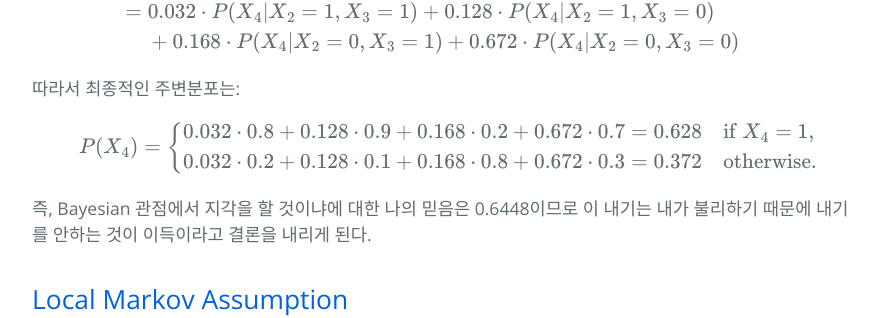
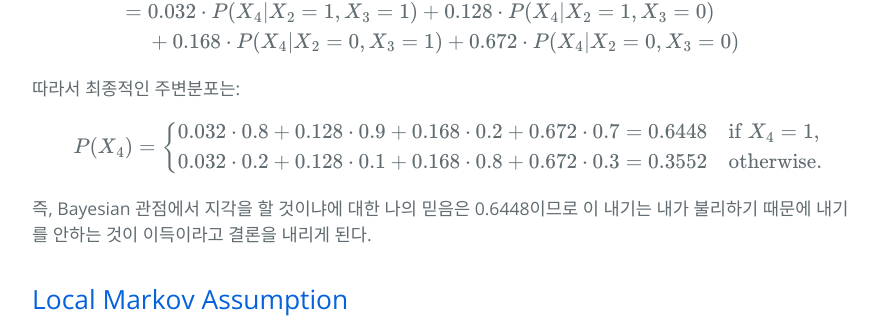
Before and after one commit to hcnoh/hcnoh.github.io, a Jekyll site: the page built from _posts/2020-01-26-graphical-model-01.md, in a window 1280 px wide and 900 px high, scrolled down 4967 px. Shown: the part 138-456 px from the top of the window, without its empty margins (192-1077 px from the left). Built offline with Jekyll 4.4.1, drawn with Linux system fonts in a browser that asks for light colours; formulas are drawn with MathJax 3; comment, search, counter and statistics services are not loaded.

Commit message:
modified a post.

```diff
--- a/_posts/2020-01-26-graphical-model-01.md
+++ b/_posts/2020-01-26-graphical-model-01.md
@@ -147,9 +147,9 @@ $$
 $$
 P(X_4) = \left\{
 \begin{array}{ll}
-0.032 \cdot 0.8 + 0.128 \cdot 0.9 + 0.168 \cdot 0.2 + 0.672 \cdot 0.7 = 0.628
+0.032 \cdot 0.8 + 0.128 \cdot 0.9 + 0.168 \cdot 0.2 + 0.672 \cdot 0.7 = 0.6448
 & \text{if} \ X_4=1, \\
-0.032 \cdot 0.2 + 0.128 \cdot 0.1 + 0.168 \cdot  0.8 + 0.672 \cdot 0.3 = 0.372
+0.032 \cdot 0.2 + 0.128 \cdot 0.1 + 0.168 \cdot  0.8 + 0.672 \cdot 0.3 = 0.3552
 & \text{otherwise}.
 \end{array}
 \right.
```
